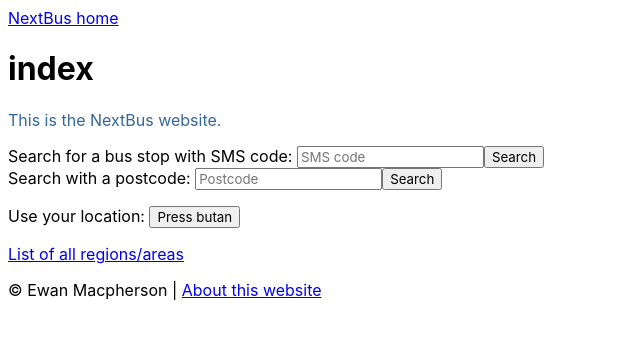
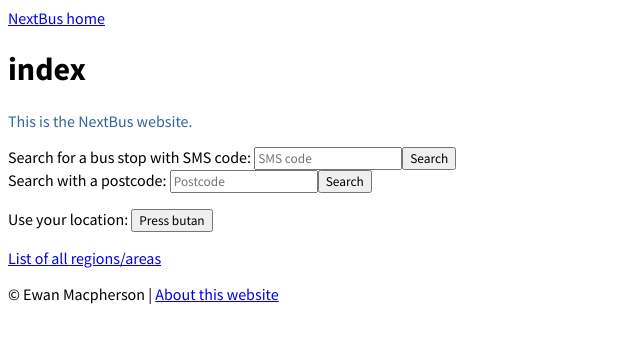
Before and after one commit to macph/nextbus, a Flask app: page / in a window 1280 px wide. Shown: the top 343 px of the page, without its empty margins (0-640 px from the left). Run offline with Flask 2, Linux system fonts and the light colour scheme.

Commit message:
Set Source Sans Pro as main web font and added bus/tram icons

```diff
--- a/nextbus/static/style.css
+++ b/nextbus/static/style.css
@@ -1,6 +1,3 @@
 html * {
-    font-family: -apple-system, BlinkMacSystemFont, "Segoe UI", "Roboto",
-    "Oxygen", "Ubuntu", "Cantarell", "Fira Sans", "Droid Sans",
-    "Helvetica Neue", sans-serif;
-    /* font-family: "Source Sans Pro", sans-serif; */
+    font-family: "Source Sans Pro", sans-serif;
 }
--- a/nextbus/templates/base.html
+++ b/nextbus/templates/base.html
@@ -2,6 +2,7 @@
 <html lang="en">
     <head>
         {% block head %}
+        <link href="https://fonts.googleapis.com/css?family=Source+Sans+Pro:400,400i,600,700" rel="stylesheet">
         <link rel="stylesheet" type=text/css href="{{ url_for('static', filename='style.css')}}"/>
         <title>{% block title %}{% endblock %} - NextBus</title>
         {% endblock %}
```
Also changed, not shown: nextbus/populate.py (+7 -7 lines), nextbus/static/img/bus-black.svg (renamed from nextbus/static/bus-black.svg), nextbus/static/img/bus-white.svg (renamed from nextbus/static/bus-white.svg), nextbus/static/img/bus-working.svg (renamed from nextbus/static/bus-working.svg), nextbus/static/img/tram-black.svg (renamed from nextbus/static/tram-black.svg), nextbus/static/img/tram-white.svg (renamed from nextbus/static/tram-white.svg), nextbus/static/img/tram-working.svg (renamed from nextbus/static/tram-working.svg).
